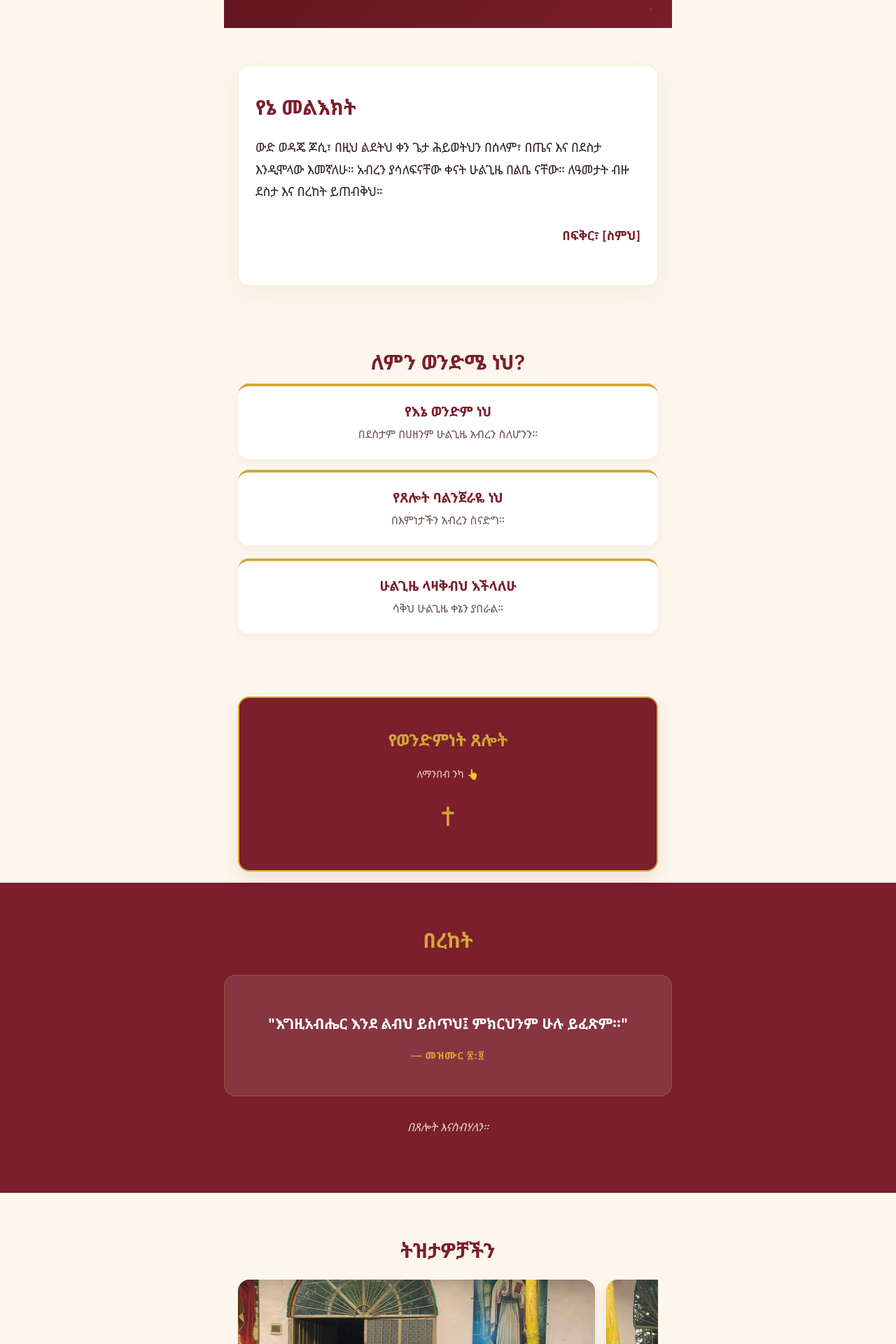
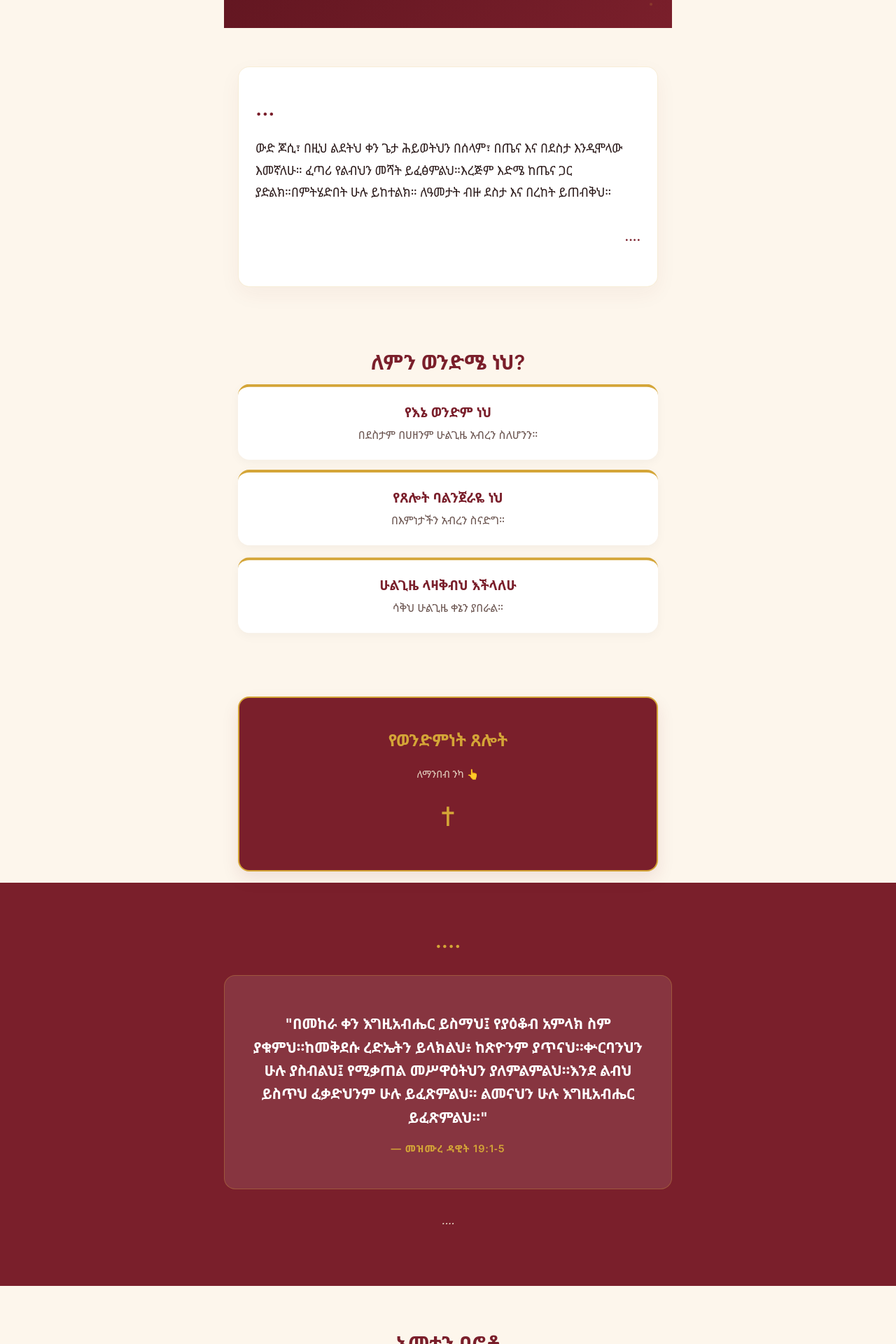
Before and after one commit to singiten/verse, a React (Vite) app: page / in a window 1280 px wide. Shown: the part 760-2680 px from the top of the page at 70% size. Built offline with nearby package versions, Linux system fonts and the light colour scheme.

Commit message:
Update birthday messages and titles in copy.js

```diff
--- a/src/data/copy.js
+++ b/src/data/copy.js
@@ -2,36 +2,36 @@ export const copy = {
   hero: {
     greeting: { am: "መልካም ልደት,", en: "Happy Birthday," },
     sub: { am: "ዛሬ የደስታህ ቀን ነው።", en: "Today is your day of joy." },
-    withLove: { am: "በፍቅር እና በጸሎት እንኳን ደስ አለህ።", en: "With love and prayers, we celebrate you." },
+    withLove: { am: "እንኳን ለሌላ :አዲስ: ልዩ: አመት  አበቃክ!!", en: "With love and prayers, we celebrate you." },
     cta: { am: "🎉 ክፈት", en: "🎉 Open Your Surprise" }
   },
   message: {
-    title: { am: "የኔ መልእክት", en: "A Message From Me" },
+    title: { am: "...", en: "A Message From Me" },
     body: {
-      am: "ውድ ወዳጄ ጆሲ፣ በዚህ ልደትህ ቀን ጌታ ሕይወትህን በሰላም፣ በጤና እና በደስታ እንዲሞላው እመኛለሁ። አብረን ያሳለፍናቸው ቀናት ሁልጊዜ በልቤ ናቸው። ለዓመታት ብዙ ደስታ እና በረከት ይጠብቅህ።",
+      am: "ውድ ጆሲ፣ በዚህ ልደትህ ቀን ጌታ ሕይወትህን በሰላም፣ በጤና እና በደስታ እንዲሞላው እመኛለሁ። ፈጣሪ የልብህን መሻት ይፈፅምልህ።እረጅም እድሜ ከጤና ጋር ያድልክ።በምትሄድበት ሁሉ ይከተልክ። ለዓመታት ብዙ ደስታ እና በረከት ይጠብቅህ።",
       en: "Dear Josi, on your birthday, I pray the Lord fills your life with peace, health, and joy. The days we've shared are always in my heart. May the years ahead bring you abundant happiness and blessing."
     },
-    signOff: { am: "በፍቅር፣ [ስምህ]", en: "With love, [Your Name]" }
+    signOff: { am: "....", en: "With love, Sing" }
   },
   gallery: {
-    title: { am: "ትዝታዎቻችን", en: "Our Memories" }
+    title: { am: "አመቱን በፎቶ", en: "Memories" }
   },
   blessing: {
-    title: { am: "በረከት", en: "Blessing" },
-    verse: { am: "እግዚአብሔር እንደ ልብህ ይስጥህ፤ ምክርህንም ሁሉ ይፈጽም።", en: "May He give you the desire of your heart and make all your plans succeed." },
-    ref: { am: "መዝሙር ፳:፬", en: "Psalm 20:4" },
-    prayer: { am: "በጸሎት እናስብሃለን።", en: "You are in our prayers." }
+    title: { am: "....", en: "Blessing" },
+    verse: { am: "በመከራ ቀን እግዚአብሔር ይስማህ፤ የያዕቆብ አምላክ ስም ያቁምህ።ከመቅደሱ ረድኤትን ይላክልህ፥ ከጽዮንም ያጥናህ።ቍርባንህን ሁሉ ያስብልህ፤ የሚቃጠል መሥዋዕትህን ያለምልምልህ።እንደ ልብህ ይስጥህ ፈቃድህንም ሁሉ ይፈጽምልህ። ልመናህን ሁሉ እግዚአብሔር ይፈጽምልህ።", en: "May He give you the desire of your heart and make all your plans succeed." },
+    ref: { am: "መዝሙረ ዳዊት 19:1-5", en: "Psalm 19:1-5" },
+    prayer: { am: "....", en: "You are in our prayers." }
   },
   timeline: {
     title: { am: "የጓደኝነታችን ጉዞ", en: "Our Friendship Journey" }
   },
     verses: {
-    title: { am: "የሚወዳቸው ጥቅሶች", en: "His Favorite Verses" },
-    subtitle: { am: "ለጆሲ ልዩ የሆኑ የመጽሐፍ ቅዱስ ቃላት", en: "Words that hold special meaning for Josi" }
+    title: { am: "...", en: "His Favorite Verses" },
+    subtitle: { am: "ልዩ የሆኑ የመጽሐፍ ቅዱስ ቃላት", en: "Words that hold special meaning for Josi" }
   },
   fun: {
-    title: { am: "ትዝታ ጨዋታ", en: "Fun & Games" },
-    candle: { am: "ሻማውን ንፋት! (ንካ)", en: "Blow out the candle! (Tap)" },
+    title: { am: "...", en: "Fun & Games" },
+    candle: { am: "ሻማውን ንካ", en: "Blow out the candle! (Tap)" },
     blowout: { am: "መልካም ልደት! 🎉", en: "Happy Birthday! 🎉" },
     confetti: { am: "🎊 አክብር", en: "🎊 Celebrate" }
   },
```
